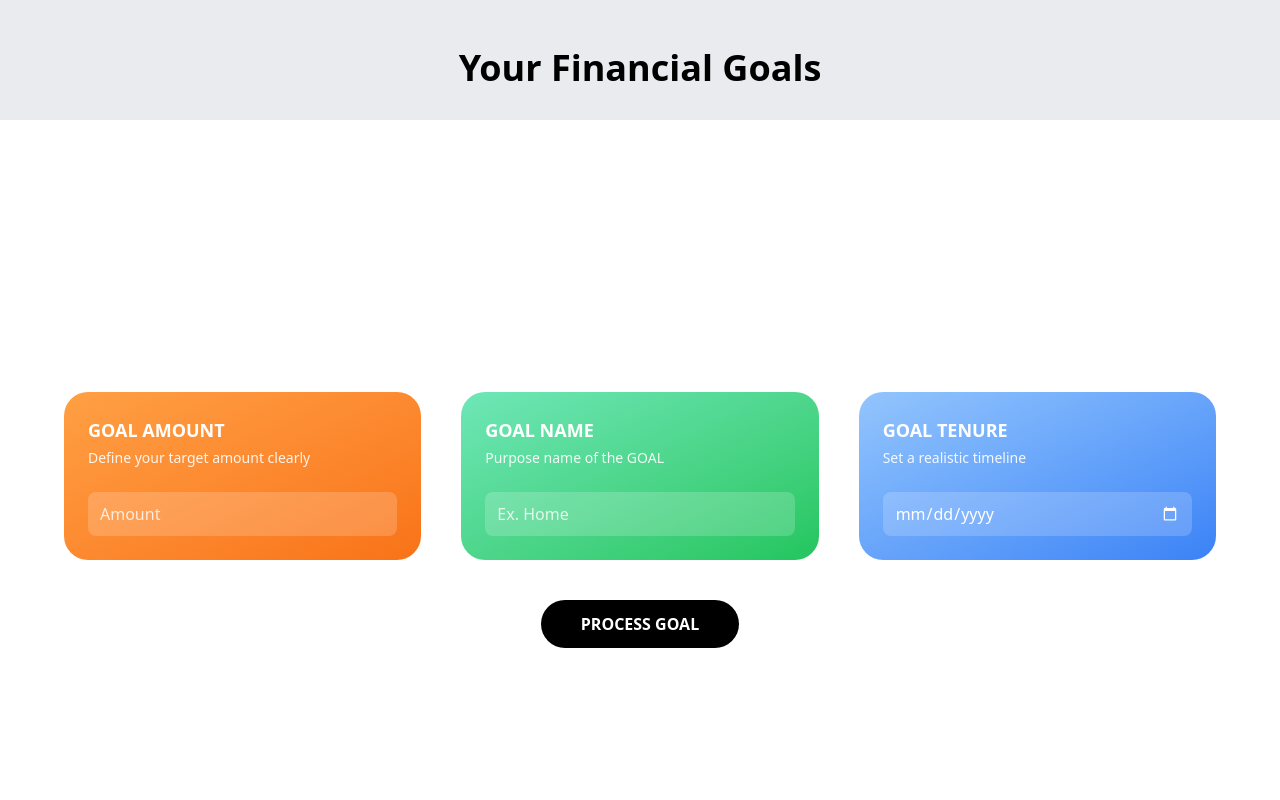
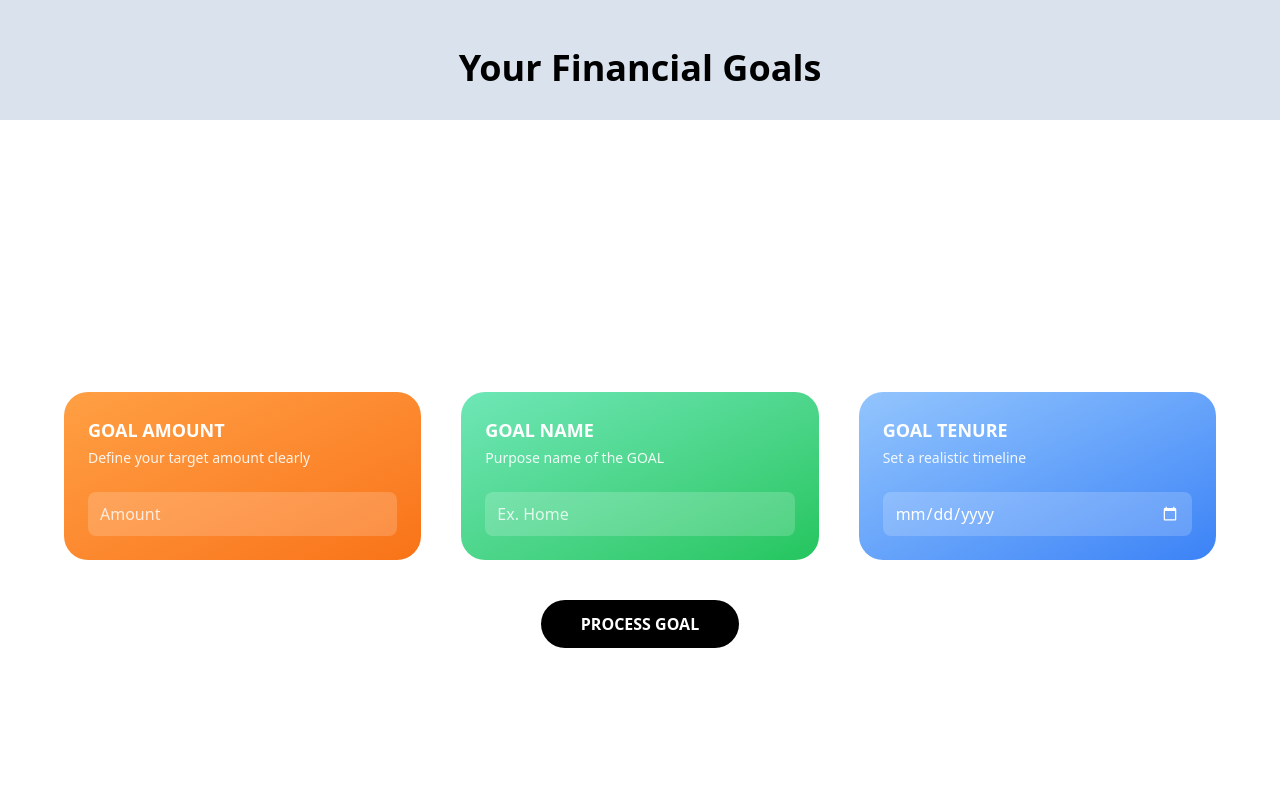
Before and after one commit to Sumit-Rathod-06/Hisaab.ai, a React (Vite) app in the folder client/: page /goalpage in a window 1280 px wide. Shown: the top 800 px of the page. Built offline with nearby package versions, Linux system fonts and the light colour scheme.

Commit message:
I am doing something

```diff
--- a/client/src/pages/GoalPage.jsx
+++ b/client/src/pages/GoalPage.jsx
@@ -2,7 +2,7 @@ import GoalCards from "../components/Goal/GoalCards";
 
 const GoalPage = () => {
     return (
-        <div className="min-h-screen bg-[#e9ebee] py-12">
+        <div className="min-h-screen bg-[#dae2ee] py-12">
             <h1 className="text-4xl font-bold text-center text-black mb-8">
                 Your Financial Goals
             </h1>
```
